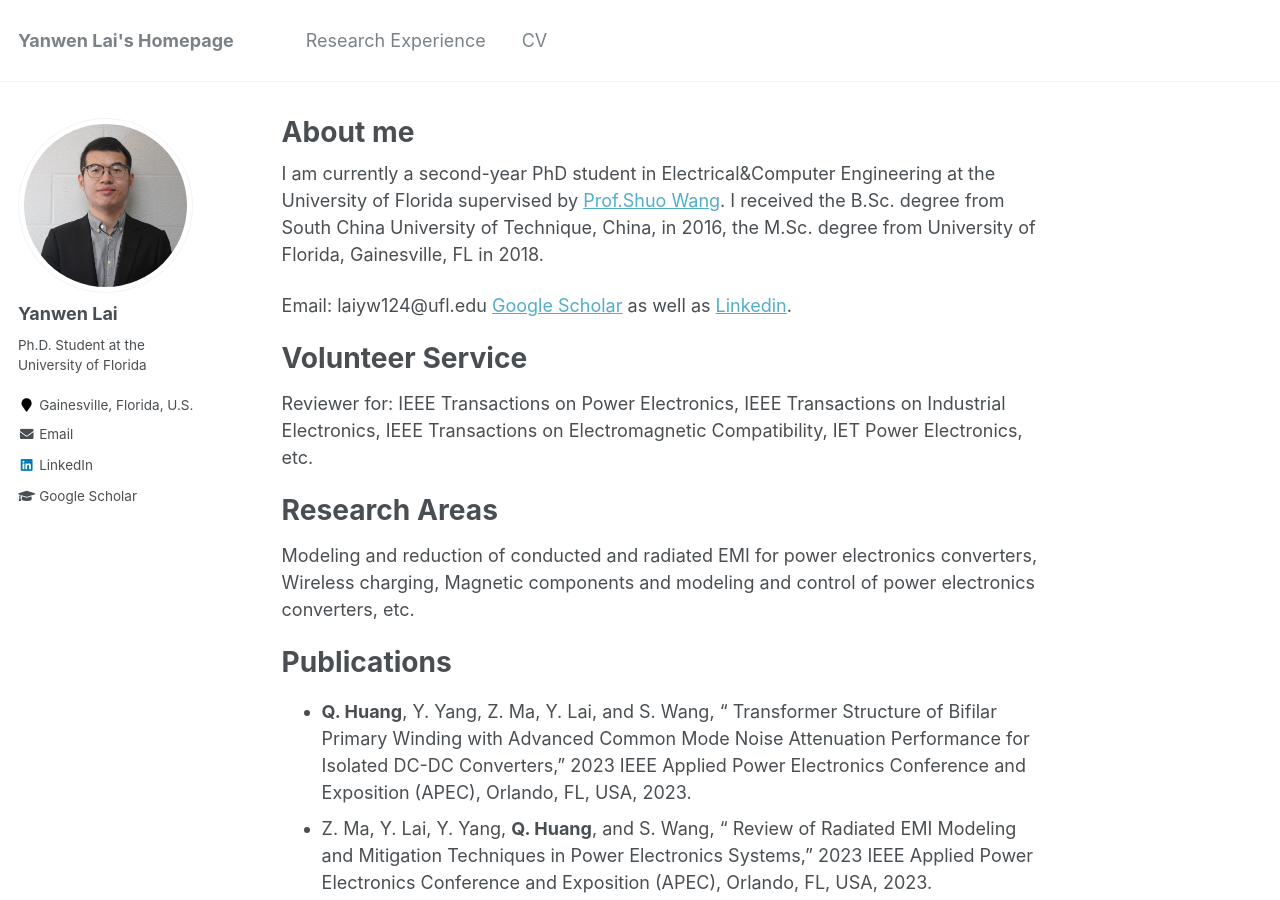
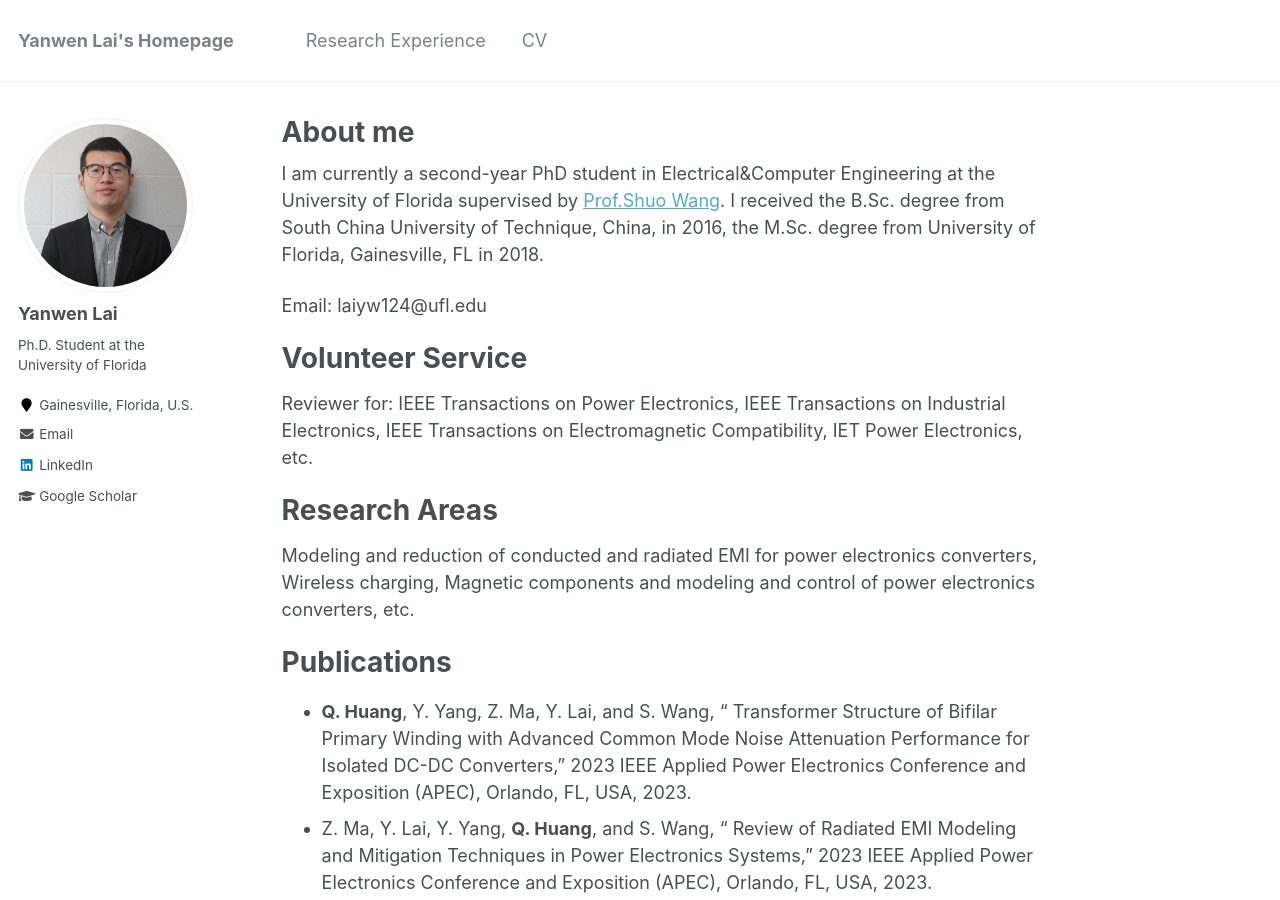
Before and after one commit to slionnnnnn/yanwenlai, a Jekyll site: the page built from _pages/about.md, in a window 1280 px wide and 900 px high. Built offline with Jekyll 4.4.1, drawn with Linux system fonts in a browser that asks for light colours.

Commit message:
Update about.md

```diff
--- a/_pages/about.md
+++ b/_pages/about.md
@@ -10,7 +10,7 @@ redirect_from:
 
 I am currently a second-year PhD student in Electrical&Computer Engineering at the University of Florida supervised by [Prof.Shuo Wang](https://peeprlgator.github.io/Shuo.Wang/index.html).  I received the B.Sc. degree from South China University of Technique, China, in 2016, the M.Sc. degree from University of Florida, Gainesville, FL in 2018.
 
-Email: laiyw124@ufl.edu [Google Scholar](https://scholar.google.com/citations?user=sWxlJD4AAAAJ&hl=en) as well as [Linkedin](https://www.linkedin.com/in/yanwen-lai-741102140/).
+Email: laiyw124@ufl.edu
 
 Volunteer Service
 ======
```
